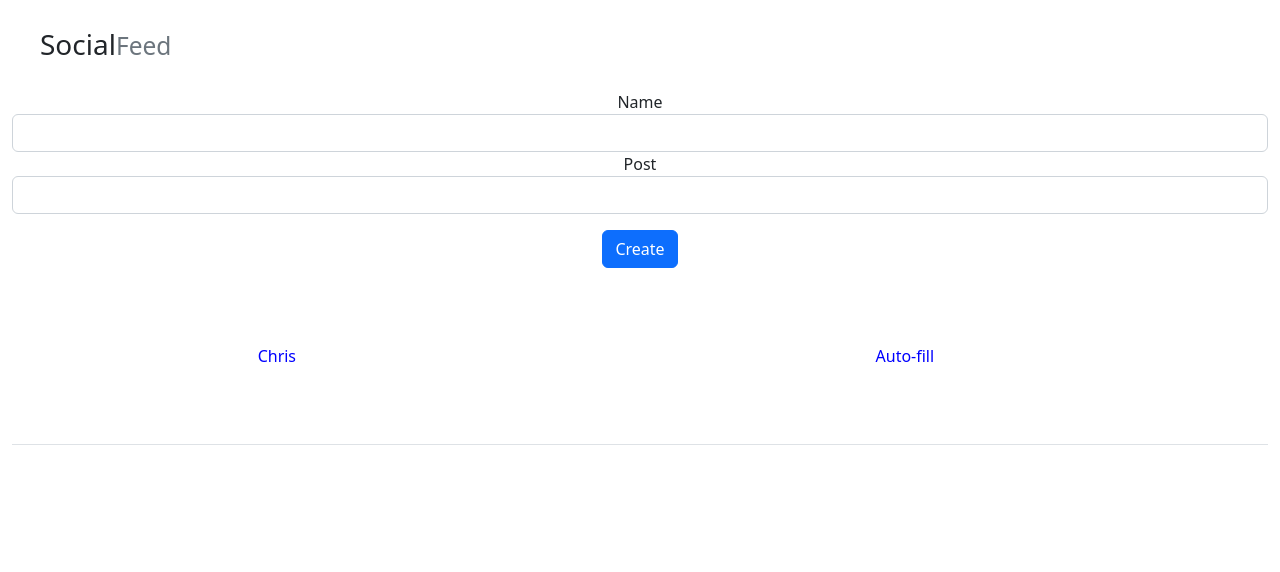
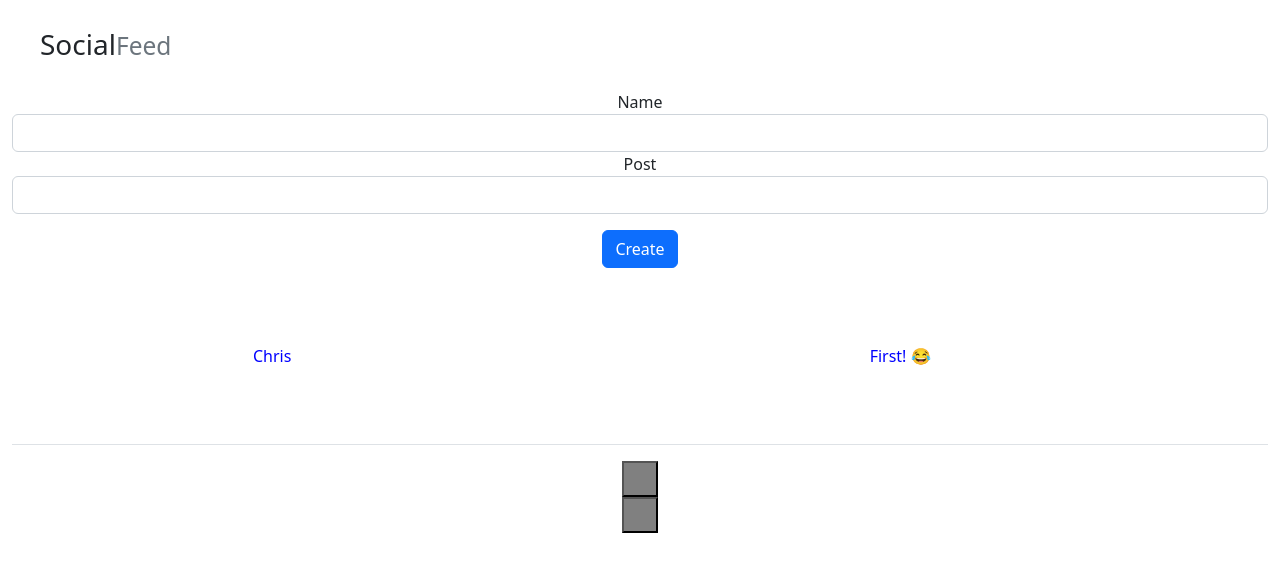
Before and after one commit to chrisbelles/social-feed, a React (Create React App) app: page / in a window 1280 px wide. Shown: the top 572 px of the page. Built offline with nearby package versions, Linux system fonts and the light colour scheme.

Commit message:
Working on adding the feedback buttons. created customlike and custom dislike components.

```diff
--- a/package.json
+++ b/package.json
@@ -3,6 +3,9 @@
   "version": "0.1.0",
   "private": true,
   "dependencies": {
+    "@emotion/react": "^11.10.5",
+    "@emotion/styled": "^11.10.5",
+    "@mui/material": "^5.11.8",
     "@testing-library/jest-dom": "^5.16.5",
     "@testing-library/react": "^13.4.0",
     "@testing-library/user-event": "^13.5.0",
@@ -10,7 +13,7 @@
     "react": "^18.2.0",
     "react-dom": "^18.2.0",
     "react-google-charts": "^4.0.0",
-    "react-scripts": "5.0.1",
+    "react-scripts": "^2.1.3",
     "web-vitals": "^2.1.4"
   },
   "scripts": {
--- a/src/App.js
+++ b/src/App.js
@@ -1,12 +1,13 @@
 import React, {useState} from 'react';
 import DisplayEntries from './components/DisplayEntries/DisplayEntries';
 import AddName from './components/AddName'
-
+import CustomLike from './components/CustomLike/CustomLike';
+import CustomDislike from './components/CustomDislike/CustomDislike';
 
 
 function App() {
 
-  const [entries, setEntries] = useState([{name: 'Chris', comment: 'Auto-fill'}])
+  const [entries, setEntries] = useState([{name: 'Chris', comment: 'First! 😂'}])
 
   function addNewEntry(entry){
 
@@ -21,11 +22,13 @@ function App() {
         <h3 style={{margin: '1em'}}>Social
         <small className='text-muted'>Feed</small></h3>
         <div className='border-box align-items-center justify-content-center text-center'>
-          <div className='border-box align-items-center justify-content-center text-center'>
+          <div className='border-box' style={{}}>
             <AddName addNewEntry={addNewEntry} />
           </div>
-          <div className='border-box align-items-center justify-content-center text-center'>
+          <div className='comment-border-box' style={{}}>
             <DisplayEntries parentEntries={entries} />
+            <CustomLike />
+            <CustomDislike />
           </div>
         </div>
       </div>
--- /dev/null
+++ b/src/components/CustomDislike/CustomDislike.css
@@ -0,0 +1,18 @@
+button {
+    color: gray;
+    padding: 1em;
+    display: inline-block;
+
+}
+
+button:hover {
+    box-shadow: 0 3px 3px 0 rgba(0, 0, 0, 0.5) rgba(0, 0, 0, 0.5);
+}
+
+.active {
+    background-color: red;
+}
+
+.inactive {
+    background-color: gray;
+}
--- /dev/null
+++ b/src/components/CustomDislike/CustomDislike.jsx
@@ -0,0 +1,24 @@
+import React, {useState} from 'react'
+import './CustomDislike.css'
+import ThumbDownAltOutlinedIcon from '@mui/icons-material/ThumbDownAltOutlined';
+import Button from '@material-ui/core/Button';
+
+const CustomDislike = (props) => {
+
+    const [buttonClass, setButtonClass] = useState('inactive');
+    function handleClick(){
+        if(buttonClass === 'inactive'){
+            setButtonClass('active');
+        }
+        else{
+            setButtonClass('inactive');
+        }
+    }
+        return(
+            <div>
+                <button className={buttonClass} onClick={handleClick}>{props.message}</button>
+            </div>
+        )
+}
+
+    export default CustomDislike
--- /dev/null
+++ b/src/components/CustomLike/CustomLike.css
@@ -0,0 +1,18 @@
+button {
+    color: gray;
+    padding: 1em;
+    display: inline-block;
+
+}
+
+button:hover {
+    box-shadow: 0 3px 3px 0 rgba(0, 0, 0, 0.5) rgba(0, 0, 0, 0.5);
+}
+
+.active {
+    background-color: green;
+}
+
+.inactive {
+    background-color: gray;
+}
--- /dev/null
+++ b/src/components/CustomLike/CustomLike.jsx
@@ -0,0 +1,24 @@
+import React, {useState} from 'react'
+import './CustomLike.css'
+import ThumbUpAltOutlinedIcon from '@mui/icons-material/ThumbUpAltOutlined';
+import Button from '@material-ui/core/Button';
+
+const CustomLike = (props) => {
+
+    const [buttonClass, setButtonClass] = useState('inactive');
+    function handleClick(){
+        if(buttonClass === 'inactive'){
+            setButtonClass('active');
+        }
+        else{
+            setButtonClass('inactive');
+        }
+    }
+        return(
+            <div>
+                <button className={buttonClass} onClick={handleClick}>{props.message}</button>
+            </div>
+        )
+}
+
+    export default CustomLike
```
Also changed, not shown: 1 other file (tests, documents, lock files or other folders).
